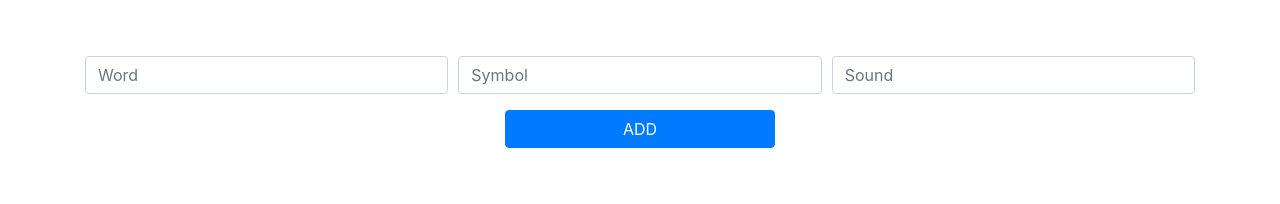
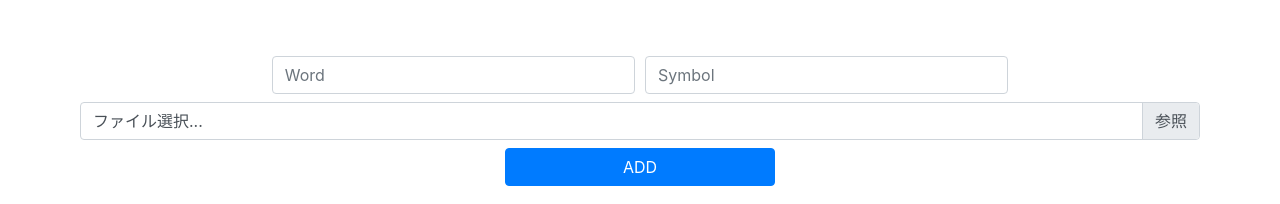
Before and after one commit to NozomuGezumoto/php_oop2, a PHP site: page / in a window 1280 px wide. Shown: the part 56-260 px from the top of the page. Run offline with PHP 8.4, Linux system fonts and the light colour scheme; data that the repository does not hold is empty; some libraries are stand-ins or nearby versions.

Commit message:
no message

```diff
--- a/assets/css/style.css
+++ b/assets/css/style.css
@@ -1,3 +1,9 @@
 i {
   font-size: 40px;
 }
+.custom-file {
+overflow: hidden;
+}
+.custom-file-label {
+  white-space: nowrap;
+}
--- a/index.php
+++ b/index.php
@@ -50,10 +50,14 @@
                     <input type="text" class="form-control" placeholder="Symbol"
                     name="symbol">
                 </div>
-                <div class="col-12 col-md-4 py-2">
+                <!-- <div class="col-12 col-md-4 py-2">
                     <input type="text" class="form-control" placeholder="Sound"
                     name="sound">
-                </div>
+                </div> -->
+                <div class="custom-file">
+  <input type="file" class="custom-file-input" id="customFile">
+  <label class="custom-file-label" for="customFile" data-browse="参照">ファイル選択...</label>
+</div>
                 <div class="py-2 col-md-3 col-10">
                     <button type="submit" class="col-12 btn btn-primary">ADD</button>
                 </div>
```
